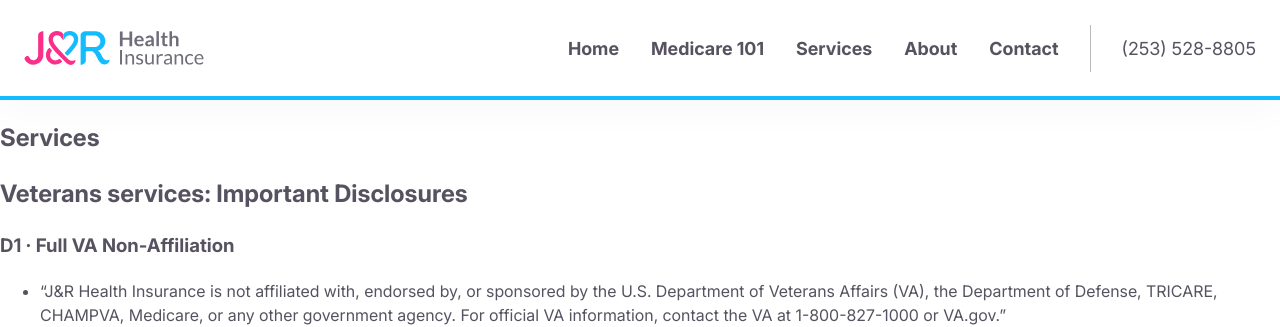
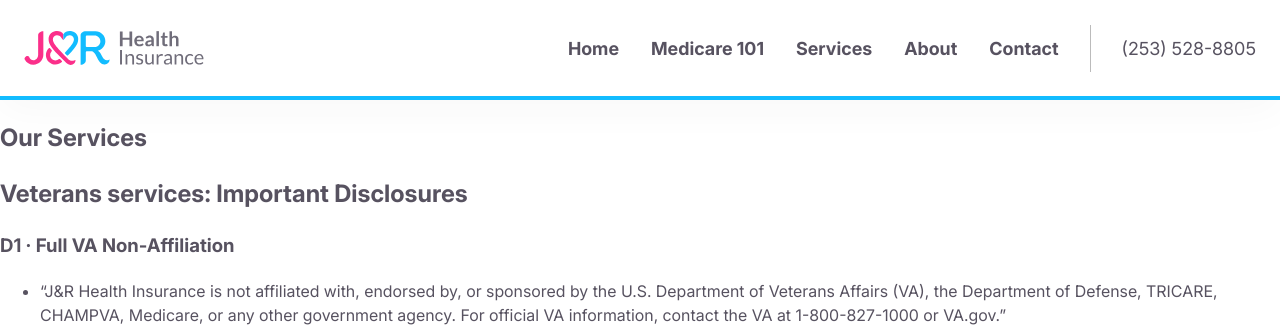
Before and after one commit to jmbn424/testing, a Jekyll site: the page built from services.html, in a window 1280 px wide and 1309 px high. Shown: the top 327 px of the window. Built offline with Jekyll 4.4.1, drawn with Linux system fonts in a browser that asks for light colours.

Commit message:
updating with friendly names

```diff
--- a/services.html
+++ b/services.html
@@ -19,5 +19,5 @@ document: |
 ---
 {% assign pageData = site.data.global %}
 <section class="hero">
-    <h1>Services</h1>
+    <h1>Our Services</h1>
 </section>
```
